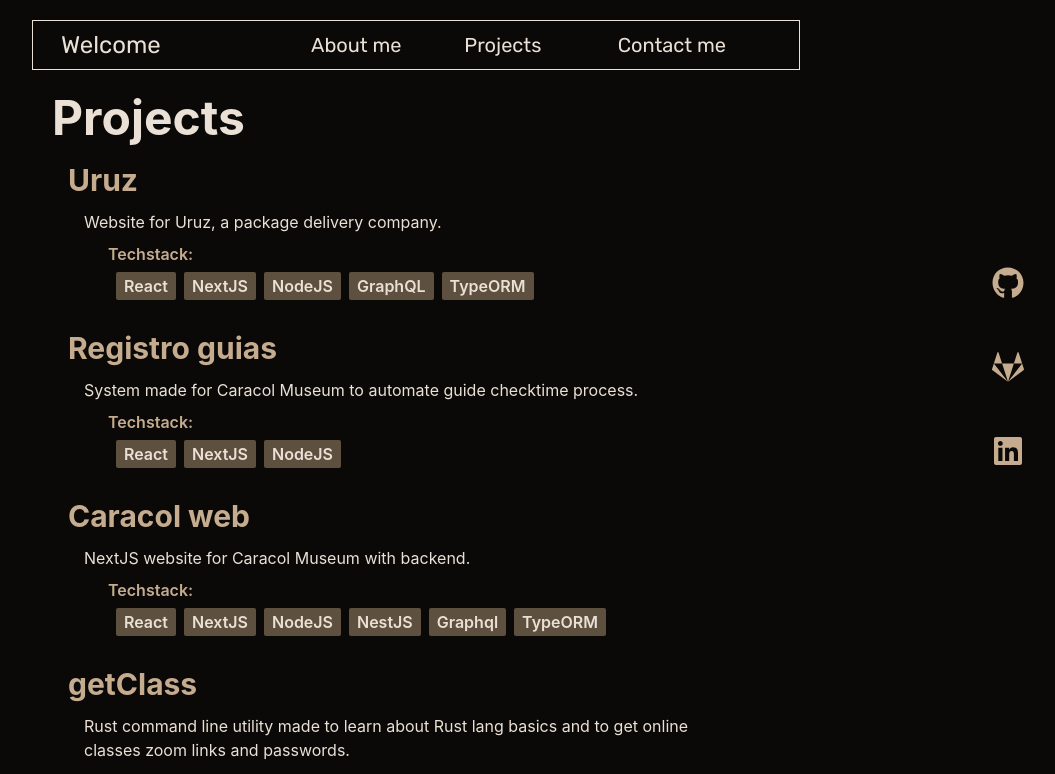
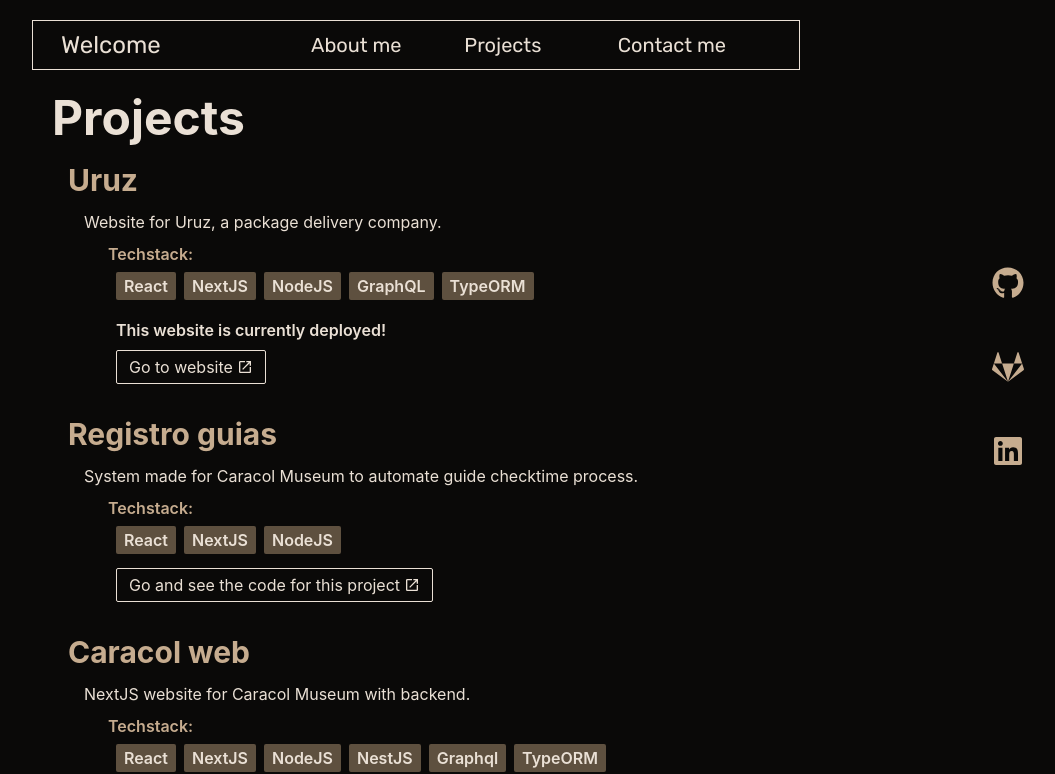
Before and after one commit to yorch-JMG/portfolio, a Next.js app: page /projects in a window 1280 px wide. Shown: the top 774 px of the page, without its empty margins (224-1279 px from the left). Built offline with nearby package versions, Linux system fonts and the light colour scheme.

Commit message:
project links added

```diff
--- a/components/project/index.js
+++ b/components/project/index.js
@@ -1,4 +1,5 @@
-export const Project = ({name, description, stack}) => {
+import {MdOpenInNew} from 'react-icons/md';
+export const Project = ({name, description, stack, deploymentUrl, codeUrl}) => {
   return (
     <>
       <div className="w-full px-5 pt-5 pb-3">
@@ -13,12 +14,31 @@ export const Project = ({name, description, stack}) => {
           {stack.map(technology => {
             return (
               <>
-							<span className="inline-block mt-2 md:mt-0 lg:mt-0 md:inline lg:inline bg-brown text-base-text-color p-1 rounded-sm px-2 font-semibold">
+                <span className="inline-block mt-2 md:mt-0 lg:mt-0 md:inline lg:inline bg-brown text-base-text-color p-1 rounded-sm px-2 font-semibold">
                   {technology.name}
                 </span>
               </>
             );
           })}
+          {deploymentUrl && (
+            <div>
+              <h3 className="w-fit text-base-text-color font-semibold pt-2 mt-3 rounded-sm">
+                This website is currently deployed!
+              </h3>
+              <div className="flex w-fit border text-base-text-color items-center space-x-1 p-1 px-3 rounded-sm mt-2">
+                <a href={deploymentUrl}>Go to website</a>
+                <MdOpenInNew />
+              </div>
+            </div>
+          )}
+          {codeUrl && (
+            <div>
+              <div className="flex w-fit border text-base-text-color items-center space-x-1 p-1 px-3 rounded-sm mt-4">
+                <a href={codeUrl}>Go and see the code for this project</a>
+                <MdOpenInNew />
+              </div>
+            </div>
+          )}
         </div>
       </div>
     </>
--- a/pages/projects.js
+++ b/pages/projects.js
@@ -13,12 +13,14 @@ export default function Projects() {
         {name: 'GraphQL'},
         {name: 'TypeORM'},
       ],
+			deploymentUrl: 'https://uruz.vercel.app/',
     },
     {
       name: 'Registro guias',
       description:
         'System made for Caracol Museum to automate guide checktime process.',
       stack: [{name: 'React'}, {name: 'NextJS'}, {name: 'NodeJS'}],
+			codeUrl: 'https://github.com/yorch-JMG/registro-guias-api'
     },
     {
       name: 'Caracol web',
@@ -31,12 +33,14 @@ export default function Projects() {
         {name: 'Graphql'},
         {name: 'TypeORM'},
       ],
+			codeUrl: 'https://github.com/ReynaldoCerpa/caracol-web'
     },
     {
       name: 'getClass',
       description:
         'Rust command line utility made to learn about Rust lang basics and to get online classes zoom links and passwords.',
       stack: [{name: 'Rust'}],
+			codeUrl: 'https://github.com/yorch-JMG/get-class'
     },
   ];
   return (
@@ -52,6 +56,8 @@ export default function Projects() {
               name={project.name}
               description={project.description}
               stack={project.stack}
+							deploymentUrl={project.deploymentUrl}
+							codeUrl={project.codeUrl}
             />
           </>
         );
```
